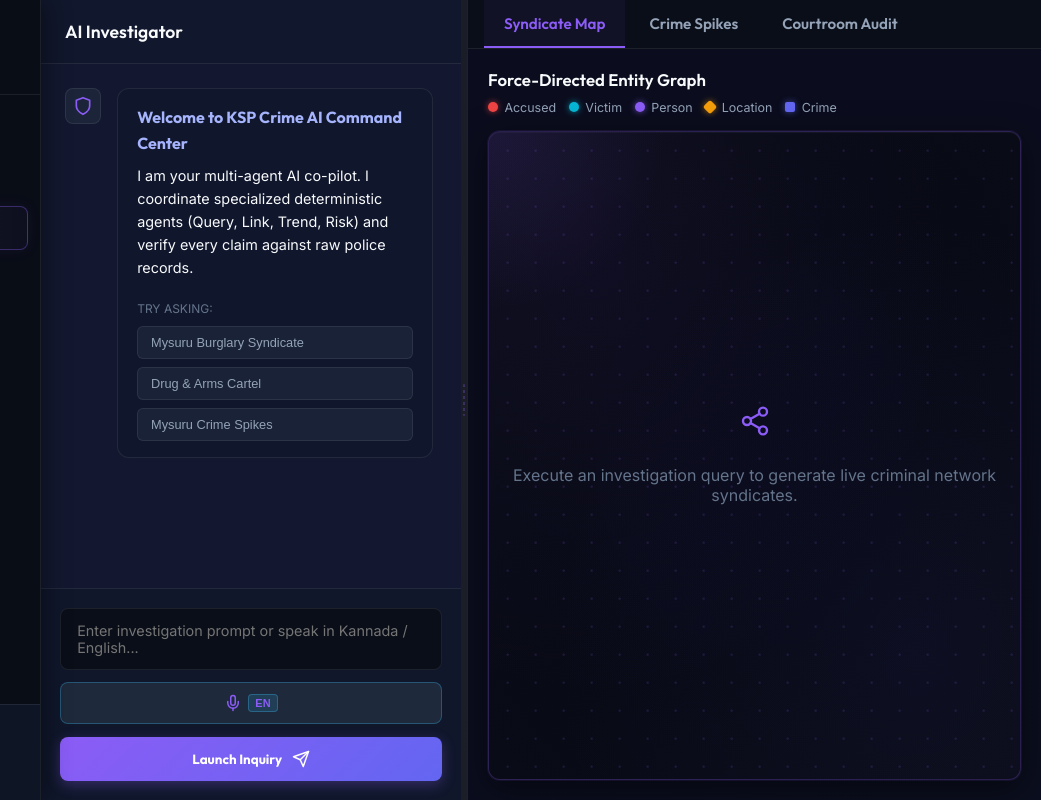
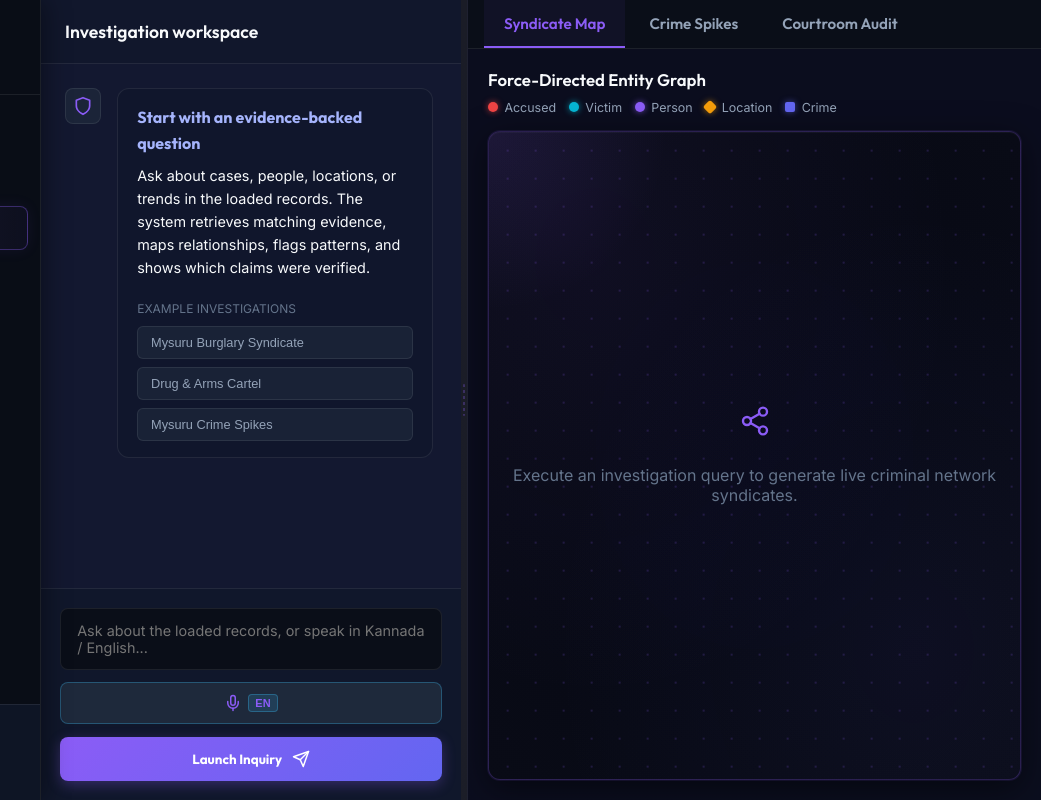
Before and after one commit to tharvin-byte/Datathon-2026, a plain HTML site: page frontend/index.html in a window 1280 px wide. Shown: the full height of the page, 239-1280 px from the left. Drawn offline with nearby package versions, Linux system fonts and the light colour scheme.

Commit message:
Clarify investigator-first command center copy

```diff
--- a/frontend/index.html
+++ b/frontend/index.html
@@ -27,17 +27,17 @@
             <!-- Left Panel: Investigator Chat & Query Input -->
             <section class="chat-panel" id="chat-panel">
                 <div class="panel-header">
-                    <h2>AI Investigator</h2>
+                    <h2>Investigation workspace</h2>
                 </div>
 
                 <div class="chat-history" id="chat-history">
                     <div class="message system-message">
                         <div class="msg-avatar"><svg width="20" height="20" viewBox="0 0 24 24" fill="none" stroke="var(--accent-cyan)" stroke-width="2" stroke-linecap="round" stroke-linejoin="round"><path d="M12 22s8-4 8-10V5l-8-3-8 3v7c0 6 8 10 8 10z"></path></svg></div>
                         <div class="msg-content">
-                            <h3>Welcome to KSP Crime AI Command Center</h3>
-                            <p>I am your multi-agent AI co-pilot. I coordinate specialized deterministic agents (Query, Link, Trend, Risk) and verify every claim against raw police records.</p>
+                            <h3>Start with an evidence-backed question</h3>
+                            <p>Ask about cases, people, locations, or trends in the loaded records. The system retrieves matching evidence, maps relationships, flags patterns, and shows which claims were verified.</p>
                             <div class="quick-prompts">
-                                <span>Try asking:</span>
+                                <span>Example investigations</span>
                                 <button class="prompt-chip" onclick="setQuery('Show me who is connected to the burglary in Mysuru and whether we should expect more')">Mysuru Burglary Syndicate</button>
                                 <button class="prompt-chip" onclick="setQuery('Analyze the drug trafficking and arms smuggling syndicate involving Salim Sheikh and Imran Khan')">Drug & Arms Cartel</button>
                                 <button class="prompt-chip" onclick="setQuery('Is burglary increasing in Mysuru?')">Mysuru Crime Spikes</button>
@@ -49,7 +49,7 @@
                 <!-- Input Box -->
                 <div class="chat-input-area">
                     <div class="input-wrapper">
-                        <textarea id="query-input" placeholder="Enter investigation prompt or speak in Kannada / English..." rows="2"></textarea>
+                        <textarea id="query-input" placeholder="Ask about the loaded records, or speak in Kannada / English..." rows="2"></textarea>
                         <button id="mic-btn" onclick="toggleVoiceInput()" title="Voice Input (Click tag to switch EN/KN)" style="background: var(--bg-tertiary, #1e293b); color: var(--accent-cyan, #38bdf8); border: 1px solid rgba(56,189,248,0.3); border-radius: 8px; padding: 0 12px; height: 42px; display: inline-flex; align-items: center; justify-content: center; gap: 6px; cursor: pointer; transition: all 0.2s ease;">
                             <svg id="mic-icon" width="18" height="18" viewBox="0 0 24 24" fill="none" stroke="currentColor" stroke-width="2" stroke-linecap="round" stroke-linejoin="round"><path d="M12 2a3 3 0 0 0-3 3v7a3 3 0 0 0 6 0V5a3 3 0 0 0-3-3z"></path><path d="M19 10v2a7 7 0 0 1-14 0v-2"></path><line x1="12" y1="19" x2="12" y2="22"></line></svg>
                             <span id="mic-lang-tag" onclick="switchMicLanguage(event)" style="font-size:11px; font-weight:700; background:rgba(56,189,248,0.15); color:var(--accent-cyan); padding:2px 6px; border-radius:4px; border:1px solid rgba(56,189,248,0.3);" title="Click to toggle English (EN) / Kannada (KN)">EN</span>
```
